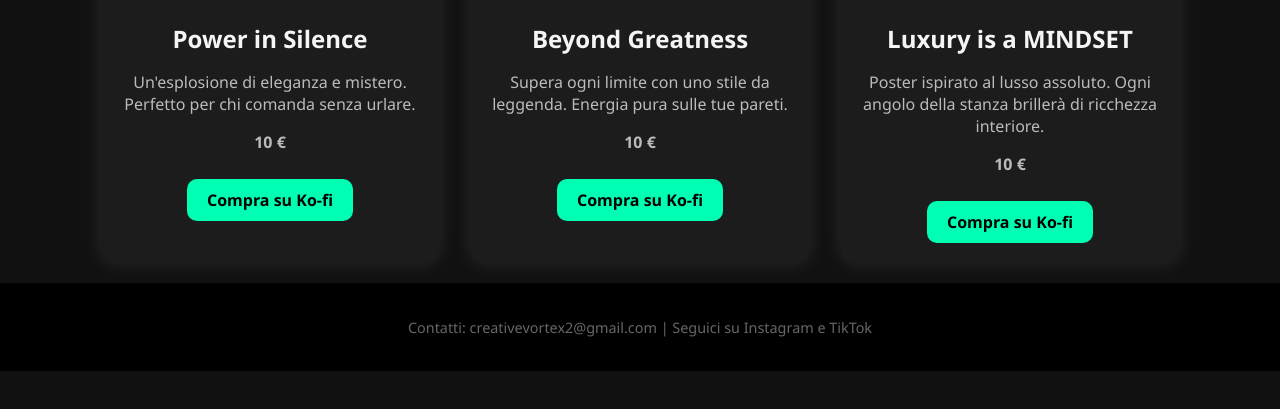
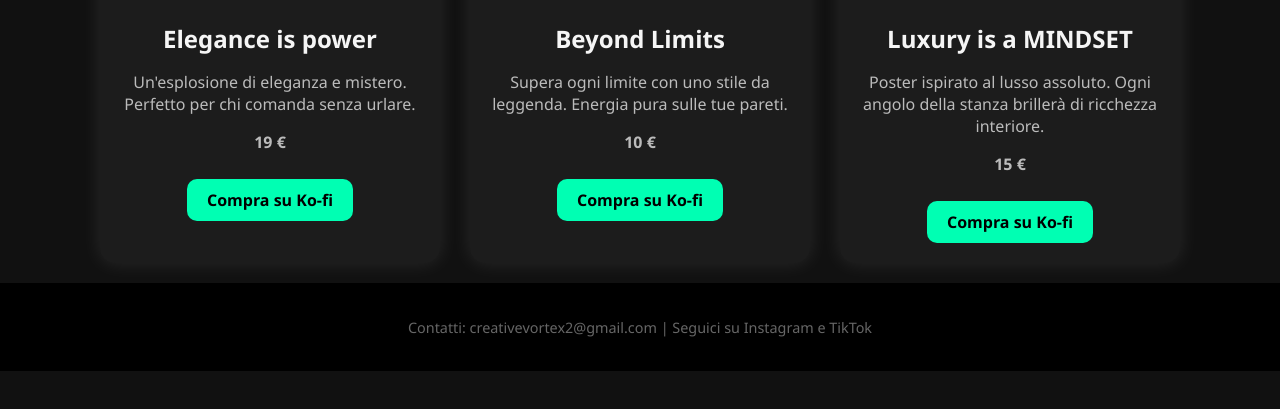
Before and after one commit to cameddagames/creative-vortex-studio, a plain HTML site: page index.html in a window 1280 px wide. Shown: the part 265-674 px from the top of the page. Drawn offline with Linux system fonts and the light colour scheme.

Commit message:
Update index.html

```diff
--- a/index.html
+++ b/index.html
@@ -15,15 +15,15 @@
   <section class="gallery">
     <div class="poster">
       <img src="poster1.jpg" alt="Power in Silence" />
-      <h2>Power in Silence</h2>
+      <h2>Elegance is power</h2>
       <p>Un'esplosione di eleganza e mistero. Perfetto per chi comanda senza urlare.</p>
-      <p class="price">10 €</p>
+      <p class="price">19 €</p>
       <a href="https://ko-fi.com/tuo_link_ko_fi" target="_blank" class="buy-button">Compra su Ko-fi</a>
     </div>
 
     <div class="poster">
       <img src="poster2.jpg" alt="Beyond Greatness" />
-      <h2>Beyond Greatness</h2>
+      <h2>Beyond Limits</h2>
       <p>Supera ogni limite con uno stile da leggenda. Energia pura sulle tue pareti.</p>
       <p class="price">10 €</p>
       <a href="https://ko-fi.com/tuo_link_ko_fi" target="_blank" class="buy-button">Compra su Ko-fi</a>
@@ -33,7 +33,7 @@
       <img src="poster3.jpg" alt="The Million Room" />
       <h2>Luxury is a MINDSET</h2>
       <p>Poster ispirato al lusso assoluto. Ogni angolo della stanza brillerà di ricchezza interiore.</p>
-      <p class="price">10 €</p>
+      <p class="price">15 €</p>
       <a href="https://ko-fi.com/tuo_link_ko_fi" target="_blank" class="buy-button">Compra su Ko-fi</a>
     </div>
   </section>
```
